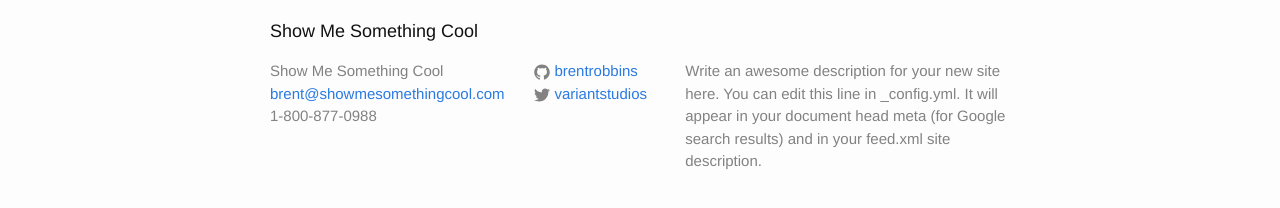
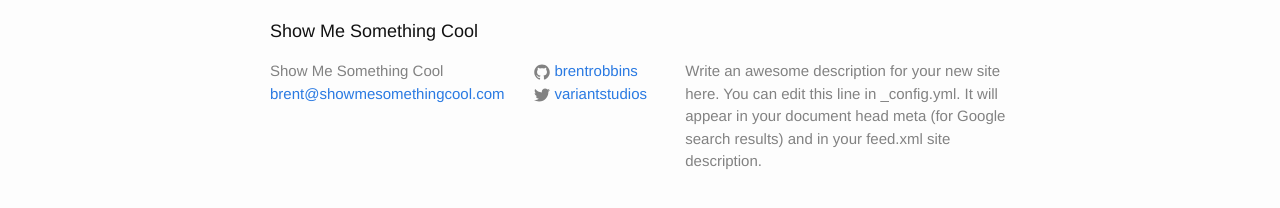
Before and after one commit to variantstudios/showmesomethingcool.com, a Jekyll site: the page built from index.html, in a window 1280 px wide. Shown: the part 489-697 px from the top of the page. Built offline with Jekyll 4.4.1, drawn with Linux system fonts in a browser that asks for light colours.

Commit message:
Updated '_includes/footer.html' via CloudCannon

```diff
--- a/_includes/footer.html
+++ b/_includes/footer.html
@@ -9,7 +9,6 @@
         <ul class="contact-list">
           <li>{{ site.title }}</li>
           <li><a href="mailto:{{ site.email }}">{{ site.email }}</a></li>
-          <li class="editable">1-800-877-0988</li>
         </ul>
       </div>
 
```
